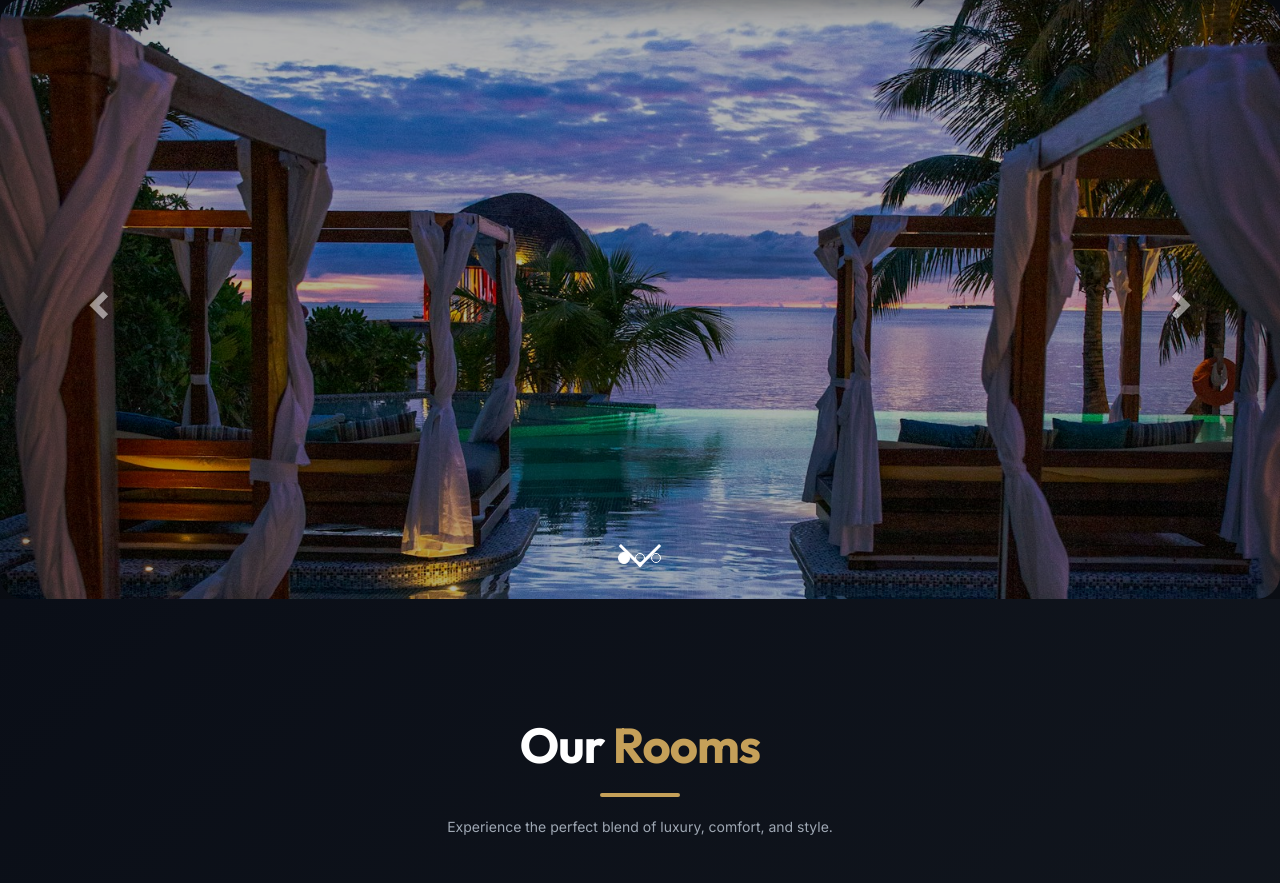
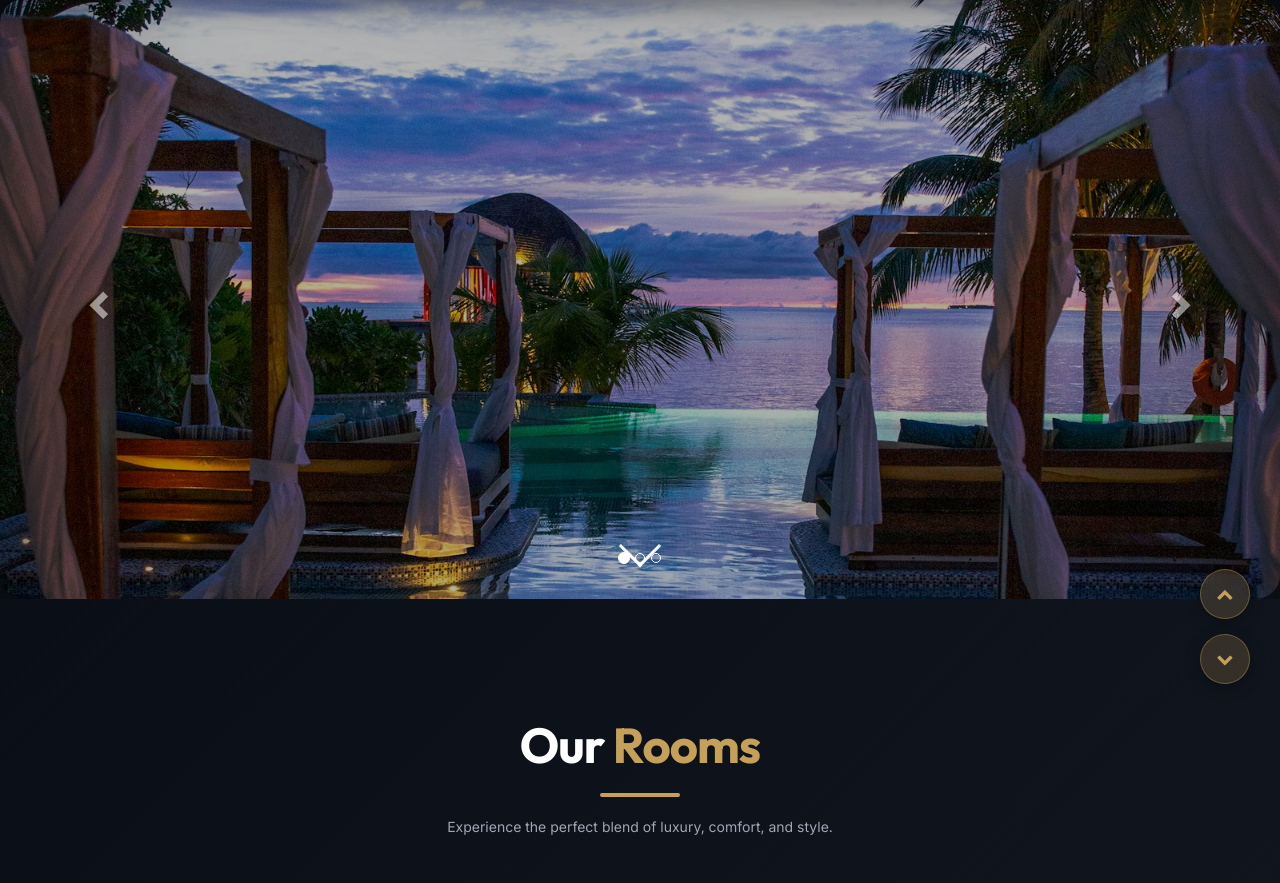
Before and after one commit to Sujal-Manandhar/Hotel-Management-System, a PHP site: page /index.php in a window 1280 px wide. Shown: the part 66-949 px from the top of the page. Run offline with PHP 8.4, Linux system fonts and the light colour scheme; a user stored in the database is signed in; data comes from the database, SQL or seed files in the repository.

Commit message:
Add attractive floating Top and Bottom navigation buttons

```diff
--- a/Footer.php
+++ b/Footer.php
@@ -46,6 +46,16 @@
   </div>
 </footer>
 
+<!-- Floating Navigation Buttons -->
+<div class="floating-nav">
+  <div class="nav-btn" onclick="window.scrollTo({top: 0, behavior: 'smooth'})" title="Go to Top">
+    <i class="fa fa-chevron-up"></i>
+  </div>
+  <div class="nav-btn" onclick="window.scrollTo({top: document.body.scrollHeight, behavior: 'smooth'})" title="Go to Bottom">
+    <i class="fa fa-chevron-down"></i>
+  </div>
+</div>
+
 <?php
 if(isset($_POST['send']))
 {
--- a/css/style.css
+++ b/css/style.css
@@ -445,3 +445,49 @@ h1 {
   font-size: 0.9em;
   margin-top: 5px;
 }
+
+/* Floating Navigation Buttons */
+.floating-nav {
+  position: fixed;
+  right: 30px;
+  bottom: 50px;
+  display: flex;
+  flex-direction: column;
+  gap: 15px;
+  z-index: 10000;
+}
+
+.nav-btn {
+  width: 50px;
+  height: 50px;
+  border-radius: 50%;
+  background: rgba(197, 160, 89, 0.2);
+  backdrop-filter: blur(10px);
+  border: 1px solid rgba(197, 160, 89, 0.4);
+  color: var(--primary-color);
+  display: flex;
+  align-items: center;
+  justify-content: center;
+  cursor: pointer;
+  transition: all 0.3s ease;
+  font-size: 1.2em;
+  box-shadow: 0 4px 15px rgba(0,0,0,0.3);
+}
+
+.nav-btn:hover {
+  background: var(--primary-color);
+  color: #fff;
+  transform: scale(1.1);
+  box-shadow: 0 8px 25px rgba(197, 160, 89, 0.5);
+}
+
+@media (max-width: 768px) {
+  .floating-nav {
+    right: 15px;
+    bottom: 30px;
+  }
+  .nav-btn {
+    width: 45px;
+    height: 45px;
+  }
+}
```
